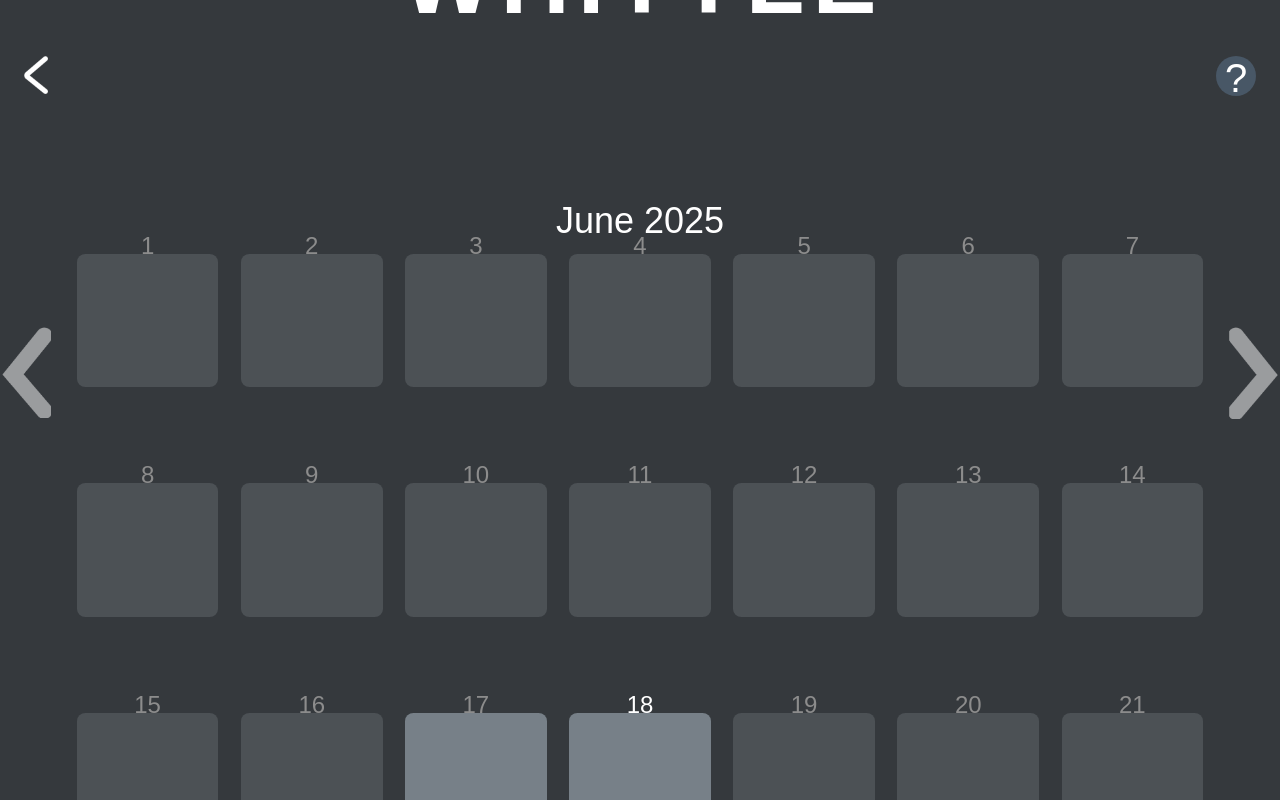
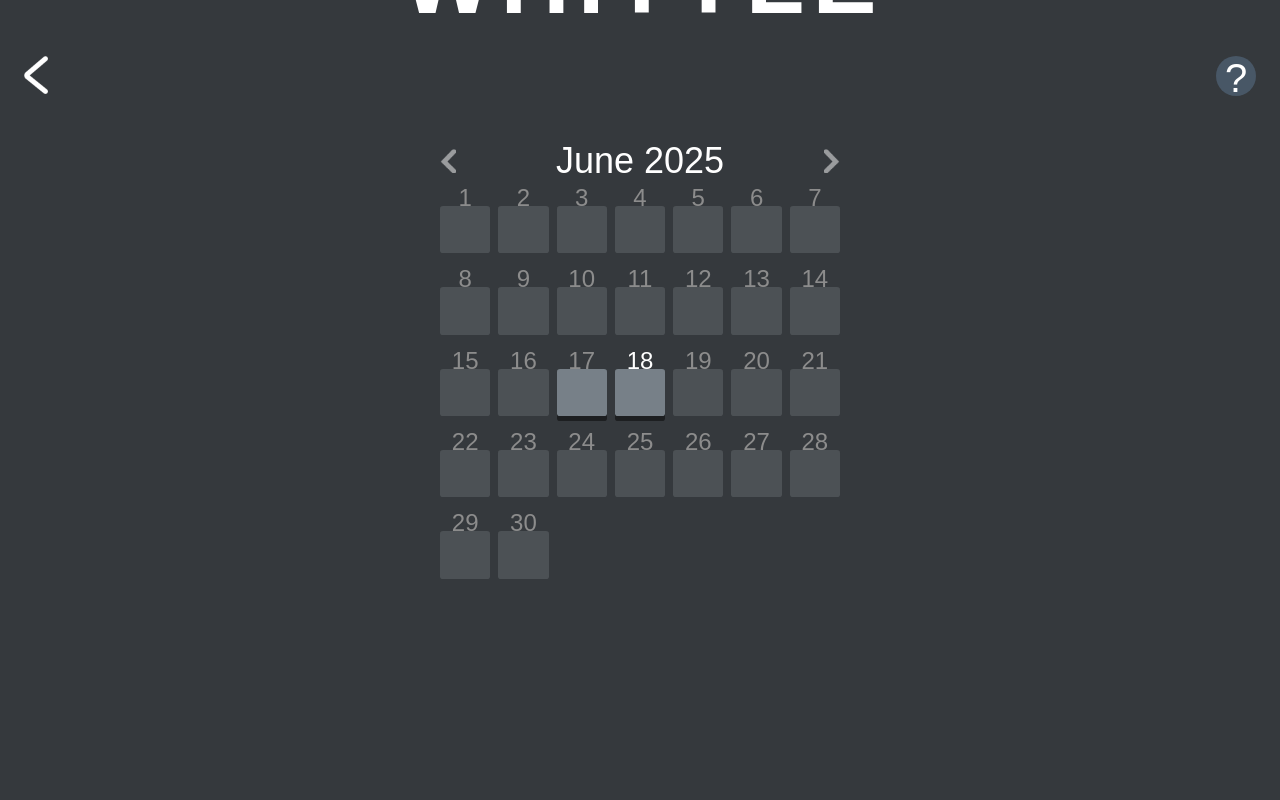
Before and after one commit to isabelringing1/whittle, a React (Vite) app: page / in a window 1280 px wide. Both pictures are taken after a click on the button 640 px from the left and 440 px from the top of the page. Shown: the top 800 px of the page. Built offline with nearby package versions, Linux system fonts and the light colour scheme; a web font is replaced by a local one.

Commit message:
archive css

```diff
--- a/src/App.css
+++ b/src/App.css
@@ -6,6 +6,7 @@ body {
 	color: white;
 	font-family: "Dongle", sans-serif;
 	overflow: hidden;
+	position: fixed;
 }
 
 .letter-puzzle-container {
--- a/src/Archive.css
+++ b/src/Archive.css
@@ -5,11 +5,41 @@
 	justify-content: center;
 	align-items: center;
 	font-size: 4.5vh;
+	padding-bottom: 10%;
 }
 
 #calendar {
-	width: 88vw;
-	height: 50vh;
+	width: 87vw;
+	height: 48vh;
+}
+
+@media (min-width: 530px) {
+	#archive {
+		padding-bottom: 0%;
+	}
+
+	#calendar {
+		display: flex;
+		flex-direction: column;
+		align-items: center;
+		height: 65vh !important;
+	}
+
+	#days-array {
+		width: 50vh !important;
+	}
+
+	#calendar-header {
+		width: 50vh !important;
+	}
+
+	#selected-day-menu {
+		width: 450px !important;
+	}
+
+	#start-button-archive {
+		width: 450px !important;
+	}
 }
 
 #month-name {
@@ -24,7 +54,7 @@
 	grid-column-gap: 2%;
 	height: 100vw;
 	width: 100%;
-	padding-top: 1.5vh;
+	padding-top: 3vh;
 }
 
 .day-container {
@@ -61,19 +91,24 @@
 	align-self: stretch;
 }
 
+#calendar-header {
+	display: flex;
+	flex-direction: row;
+	align-items: center;
+	justify-content: space-between;
+	width: 100%;
+}
+
 #left-arrow {
-	left: 0px;
 }
 
 #right-arrow {
-	right: 0px;
 	transform: scaleX(-1);
 }
 
 .arrow {
-	position: absolute;
-	width: 4vw;
-	padding-bottom: 7vh;
+	width: 2vh;
+	height: 3vh;
 }
 
 .disabled {
--- a/src/Archive.jsx
+++ b/src/Archive.jsx
@@ -230,23 +230,30 @@ function Archive(props) {
 					</div>
 				</div>
 			)}
+
+			<div id="calendar">
+				<div id="calendar-header">
 					<img
 						src={arrow}
 						id="left-arrow"
-				className={"arrow " + (canClickBackArrow() ? "" : "disabled")}
+						className={
+							"arrow " + (canClickBackArrow() ? "" : "disabled")
+						}
 						onClick={onBackArrowClicked}
 					/>
+
+					<div id="month-name">
+						{getCurrentMonthName()} {getCurrentYear()}
+					</div>
 					<img
 						src={arrow}
 						id="right-arrow"
 						className={
-					"arrow " + (canClickForwardArrow() ? "" : "disabled")
+							"arrow " +
+							(canClickForwardArrow() ? "" : "disabled")
 						}
 						onClick={onForwardArrowClicked}
 					/>
-			<div id="calendar">
-				<div id="month-name">
-					{getCurrentMonthName()} {getCurrentYear()}
 				</div>
 				<div id="days-array">
 					{currentDate &&
```
Lines whose indentation alone changed are shown as unchanged.
